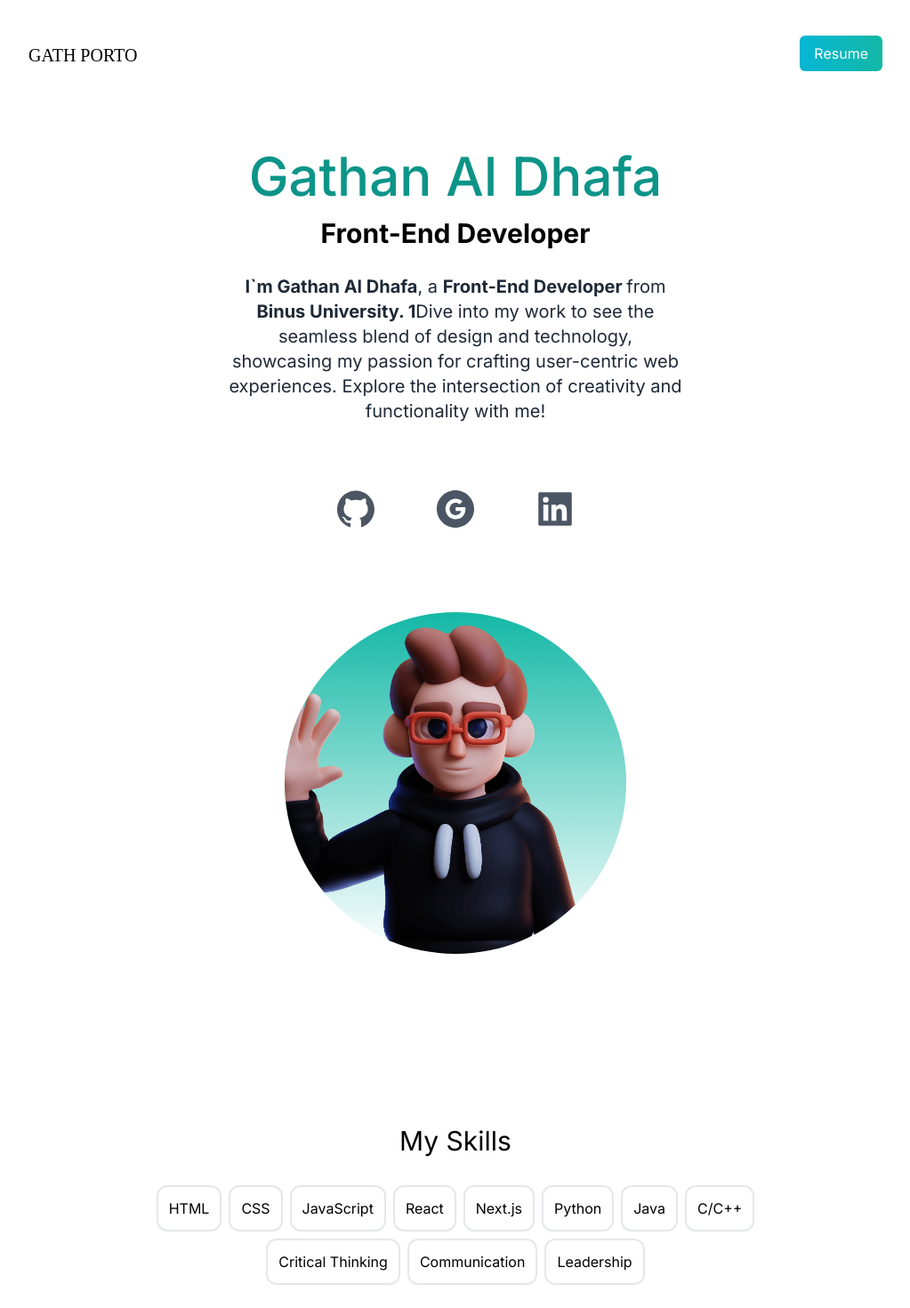
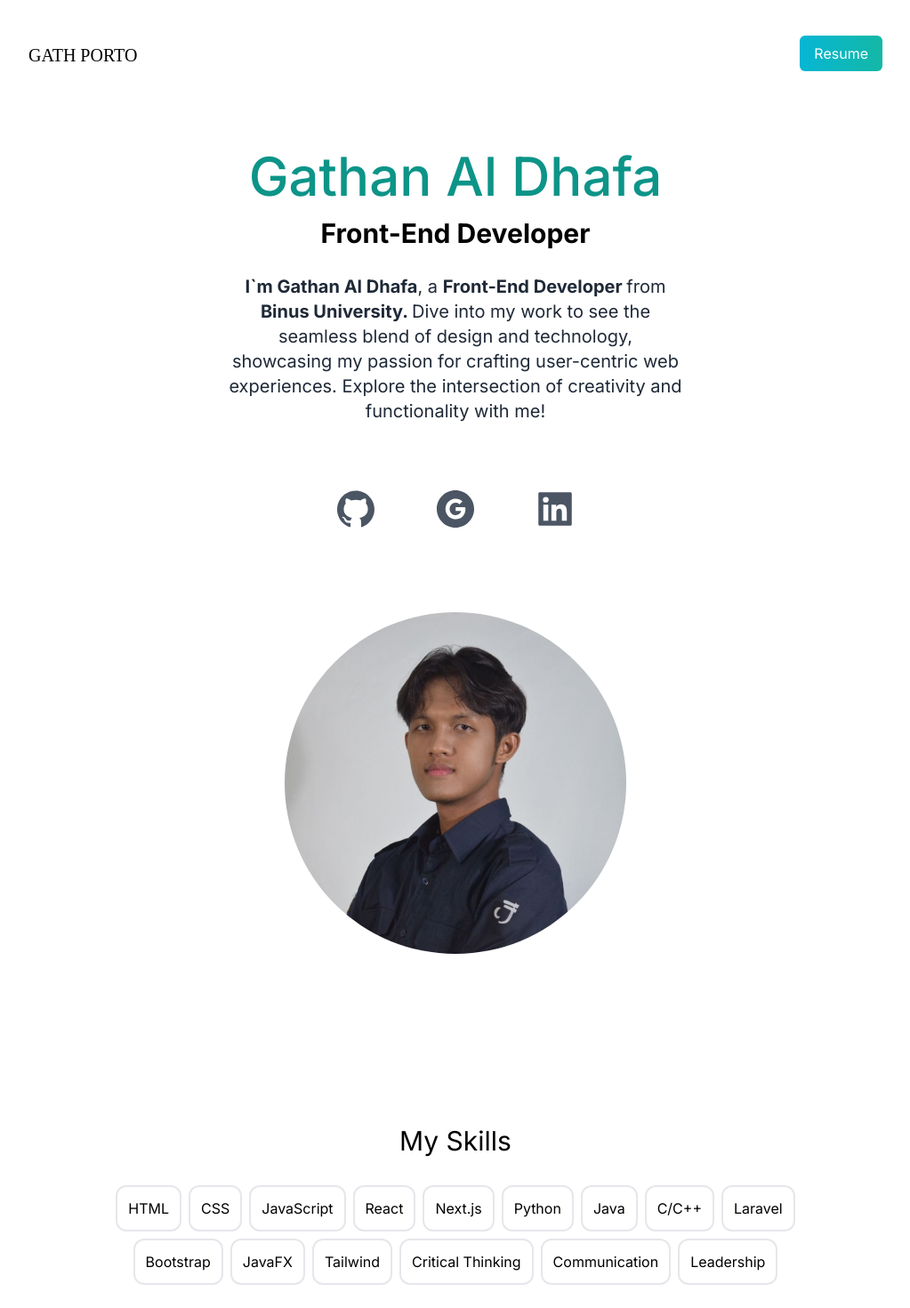
Before and after one commit to Gath1/GathPortoPage, a Next.js app: page / in a window 1280 px wide. Shown: the top 1470 px of the page at 89% size, without its empty margins (128-1151 px from the left). Built offline with nearby package versions, Linux system fonts and the light colour scheme; a web font is replaced by a local one.

Commit message:
Update page.tsx

```diff
--- a/src/app/page.tsx
+++ b/src/app/page.tsx
@@ -7,9 +7,9 @@ import {
   AiFillLinkedin,
   AiFillGoogleCircle,
 } from "react-icons/ai";
-
+// import { ReactComponent as WorkIcon } from "D:/React Project/porto/public/volunteer.png";
 import Image from "next/image";
-import deved from 'public/dev-ed-wave.png';
+import deved from 'public/gathpoto.jpg';
 import design from 'public/design.png';
 import code from 'public/code.png';
 import consulting from 'public/consulting.png';
@@ -42,7 +42,7 @@ export default function Home() {
               <h2 className="text-5xl py-2 text-teal-600 font-medium md:text-6xl">Gathan Al Dhafa</h2>
               <h3 className="text-2xl font-bold py-2 md:text-3xl">Front-End Developer</h3>
               <p className="text-md py-5 leading-8 text-gray-800 md:text-xl max-w-lg mx-auto">
-                 <span className="font-bold">I`m Gathan Al Dhafa</span>, a <span className="font-bold">Front-End Developer </span>from <span className="font-bold">Binus University. 1</span>
+                 <span className="font-bold">I`m Gathan Al Dhafa</span>, a <span className="font-bold">Front-End Developer </span>from <span className="font-bold">Binus University. </span>
                  Dive into my work to see the seamless blend of design and technology, showcasing my passion for crafting user-centric web experiences.
                  Explore the intersection of creativity and functionality with me!
               </p>
@@ -59,7 +59,7 @@ export default function Home() {
               </a>
             </div>
             <div className="relative mx-auto bg-gradient-to-b from-teal-500 rounded-full w-80 h-80 mt-20 overflow-hidden md:h-96 md:w-96">
-              <Image src= {deved} alt="" layout="fill" objectFit="cover"/>
+              <Image src= {deved} alt=""  objectFit="cover"/>
             </div>
           </section>
 
@@ -147,6 +147,18 @@ export default function Home() {
                 </li>
                 <li className="border-2 rounded-xl px-3 py-3">
                   C/C++
+                </li>
+                <li className="border-2 rounded-xl px-3 py-3">
+                  Laravel
+                </li>
+                <li className="border-2 rounded-xl px-3 py-3">
+                  Bootstrap
+                </li>
+                <li className="border-2 rounded-xl px-3 py-3">
+                  JavaFX
+                </li>
+                <li className="border-2 rounded-xl px-3 py-3">
+                  Tailwind
                 </li>
                 <li className="border-2 rounded-xl px-3 py-3">
                   Critical Thinking
```
